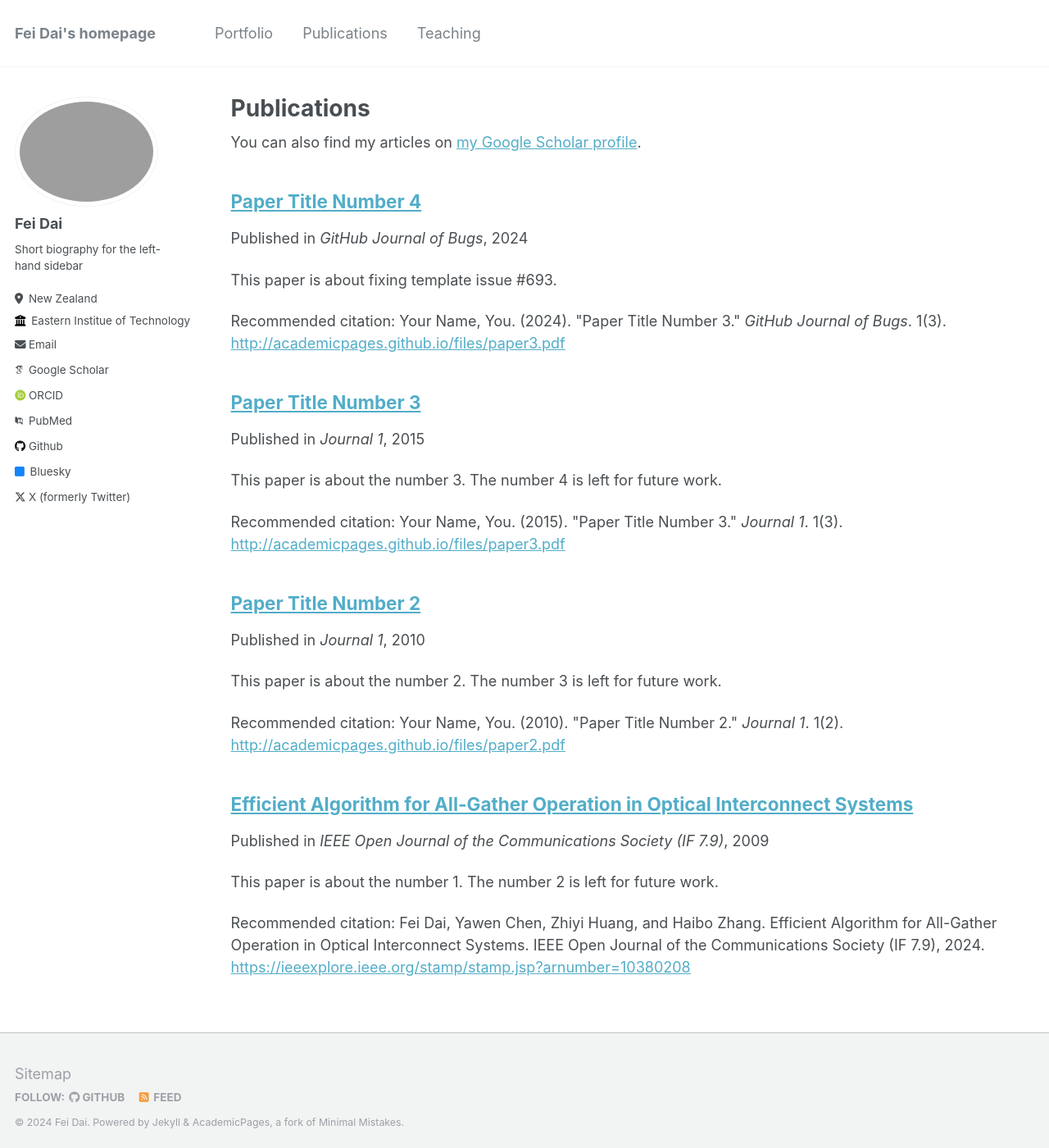
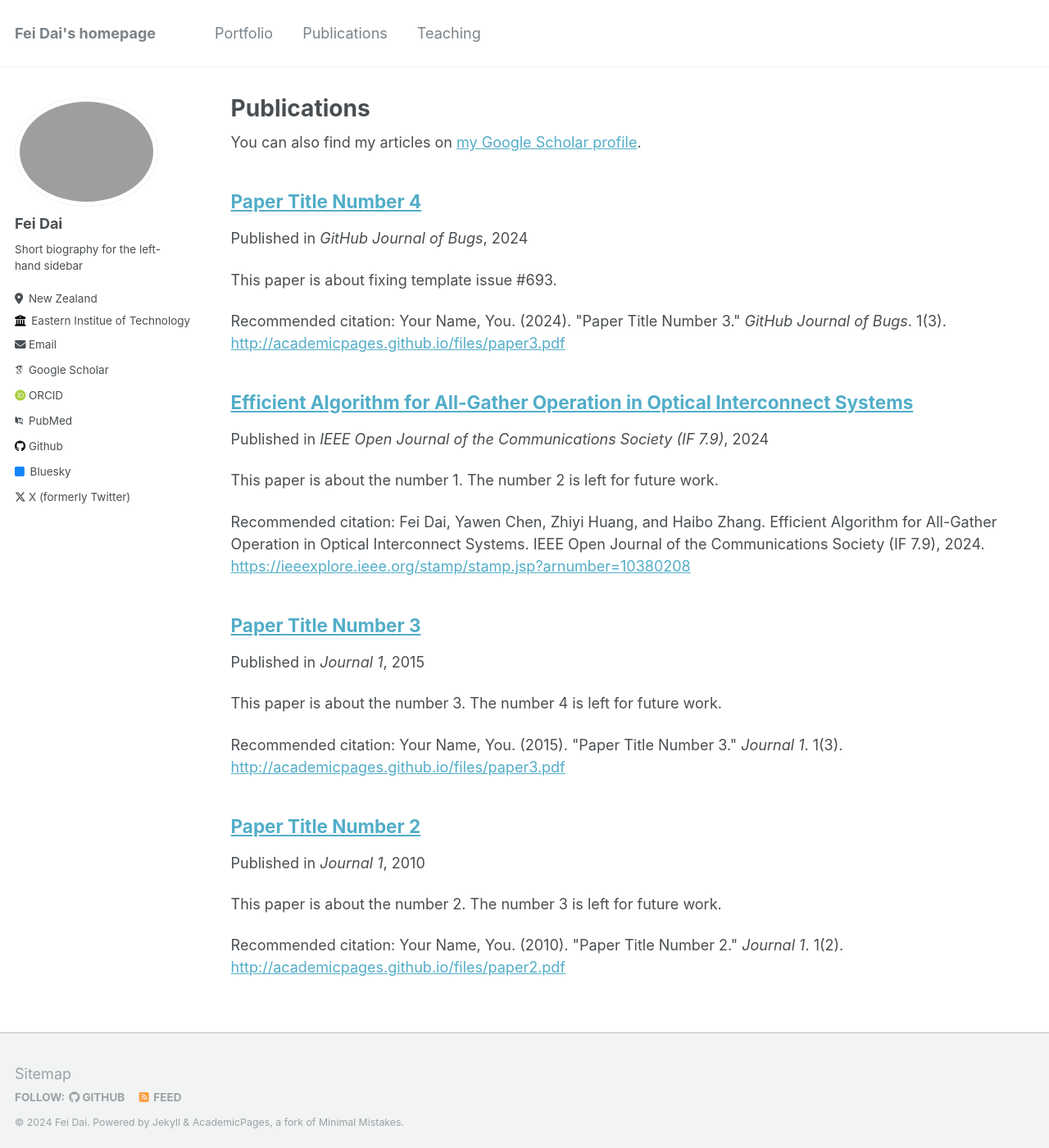
Before and after one commit to TravisDai/fei.github.io, a Jekyll site: the page built from _pages/publications.md, in a window 1280 px wide and 1400 px high. Shown: the whole window at 82% size. Built offline with Jekyll 4.4.1, drawn with Linux system fonts in a browser that asks for light colours; some web fonts are replaced.

Commit message:
Update 2024-01-03-paper-title-number-1.md

```diff
--- a/_publications/2009-10-01-paper-title-number-1.md
+++ b/_publications/2009-10-01-paper-title-number-1.md
@@ -1,9 +1,9 @@
 ---
 title: "Efficient Algorithm for All-Gather Operation in Optical Interconnect Systems"
 collection: publications
-permalink: /publication/2009-10-01-paper-title-number-1
+permalink: /publication/2024-01-03-paper-title-number-1
 excerpt: 'This paper is about the number 1. The number 2 is left for future work.'
-date: 2009-10-01
+date: 2024-01-03
 venue: 'IEEE Open Journal of the Communications Society (IF 7.9)'
 paperurl: 'https://ieeexplore.ieee.org/stamp/stamp.jsp?arnumber=10380208'
 citation: 'Fei Dai, Yawen Chen, Zhiyi Huang, and Haibo Zhang. Efficient Algorithm for All-Gather Operation in Optical Interconnect Systems. IEEE Open Journal of the Communications Society (IF 7.9), 2024.'
```
